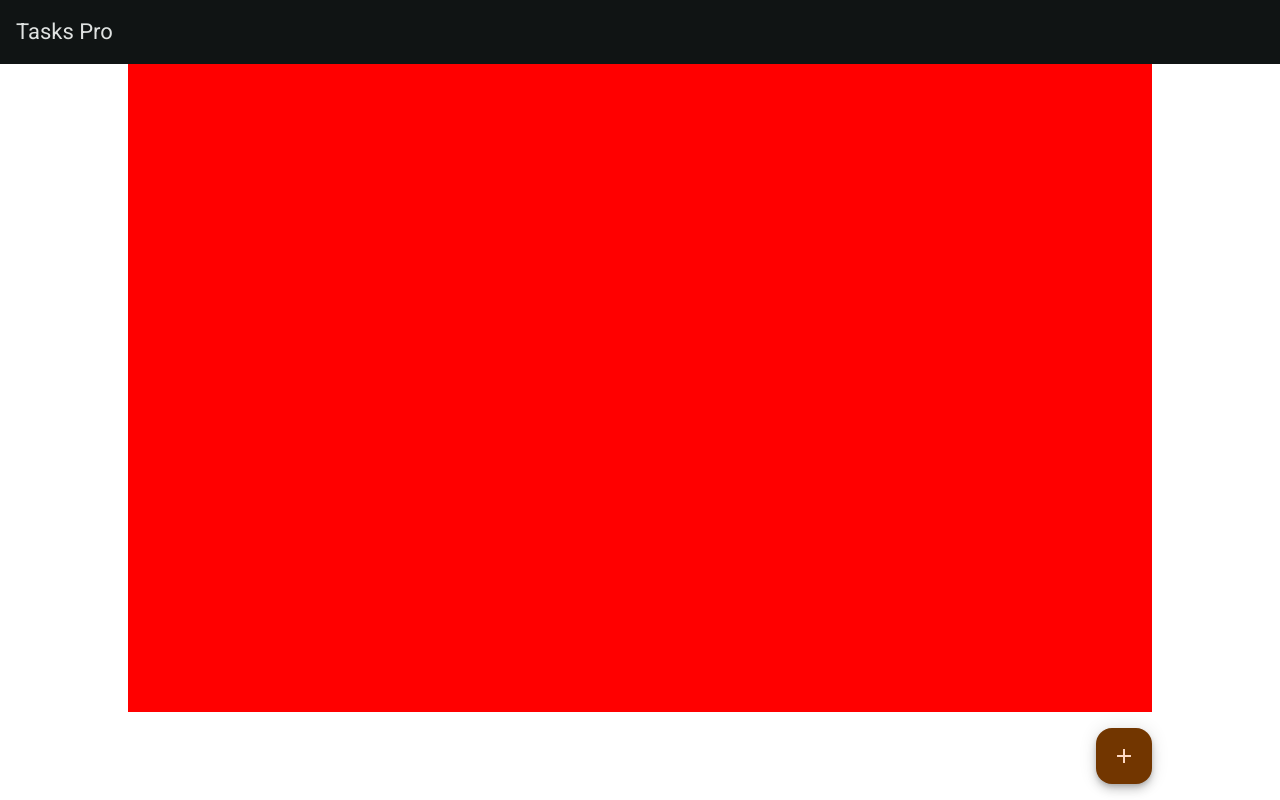
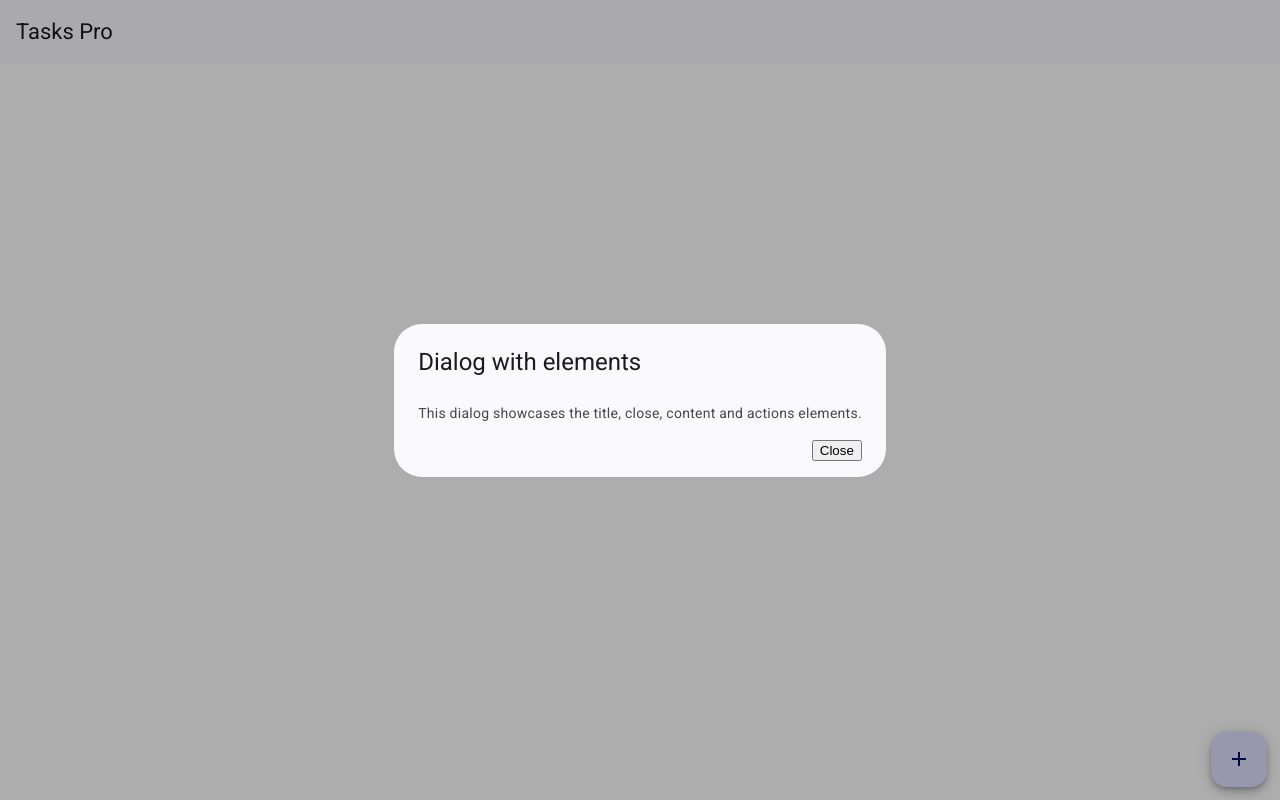
Before and after one commit to gbtec-ext-alexandreinsua/tasks-pro, an Angular app: page / in a window 1280 px wide. Both pictures are taken after a click on the button "add". Built offline with nearby package versions, Linux system fonts and the light colour scheme.

Commit message:
feat: add task dialog

```diff
--- a/angular.json
+++ b/angular.json
@@ -24,19 +24,11 @@
               "base": "dist/tasks-pro"
             },
             "index": "src/index.html",
-            "polyfills": [
-              "src/polyfills.ts"
-            ],
+            "polyfills": ["src/polyfills.ts"],
             "tsConfig": "tsconfig.app.json",
             "inlineStyleLanguage": "scss",
-            "assets": [
-              "src/favicon.ico",
-              "src/assets"
-            ],
-            "styles": [
-              "@angular/material/prebuilt-themes/cyan-orange.css",
-              "src/styles.scss"
-            ],
+            "assets": ["src/favicon.ico", "src/assets"],
+            "styles": ["@angular/material/prebuilt-themes/azure-blue.css", "src/styles.scss"],
             "scripts": [],
             "browser": "src/main.ts"
           },
@@ -92,18 +84,13 @@
         "lint": {
           "builder": "@angular-eslint/builder:lint",
           "options": {
-            "lintFilePatterns": [
-              "src/**/*.ts",
-              "src/**/*.html"
-            ]
+            "lintFilePatterns": ["src/**/*.ts", "src/**/*.html"]
           }
         }
       }
     }
   },
   "cli": {
-    "schematicCollections": [
-      "@angular-eslint/schematics"
-    ]
+    "schematicCollections": ["@angular-eslint/schematics"]
   }
 }
--- a/src/app/board/board.component.html
+++ b/src/app/board/board.component.html
@@ -1,6 +1,4 @@
-<div style="background-color: red; width: 100%; flex-grow: 1;"></div>
-<div class="create-task-button">
-  <button mat-fab aria-label="s">
-    <mat-icon>add</mat-icon>
-  </button>
-</div>
+<!-- <div style="background-color: tomato; width: 100%; height: 100%"></div> -->
+<button class="create-task-button" mat-fab aria-label="s" (click)="showTaskDialog()">
+  <mat-icon>add</mat-icon>
+</button>
--- a/src/app/board/board.component.scss
+++ b/src/app/board/board.component.scss
@@ -1,12 +1,11 @@
 :host {
-  display: flex;
-  flex-direction: column;
+  width: 80%;
   flex-grow: 1;
-  width: 80%;
   margin: 0 auto;
 
   .create-task-button {
-    padding: 1em 0;
-    align-self: flex-end;
+    position: absolute;
+    bottom: 1em;
+    right: 1em;
   }
 }
--- a/src/app/board/board.component.ts
+++ b/src/app/board/board.component.ts
@@ -1,13 +1,24 @@
-import { Component } from '@angular/core';
+import { Component, inject } from '@angular/core';
+import { MatButtonModule } from '@angular/material/button';
+import { MatDialog, MatDialogModule } from '@angular/material/dialog';
 import { MatIconModule } from '@angular/material/icon';
-
-import { MatButtonModule } from '@angular/material/button';
+import { TaskDialogComponent } from '../task-dialog/task-dialog.component';
 
 @Component({
   selector: 'app-board',
   standalone: true,
-  imports: [MatButtonModule, MatIconModule],
+  imports: [MatButtonModule, MatDialogModule, MatIconModule, TaskDialogComponent],
   templateUrl: './board.component.html',
   styleUrl: './board.component.scss'
 })
-export class BoardComponent {}
+export class BoardComponent {
+  readonly dialog = inject(MatDialog);
+
+  showTaskDialog() {
+    const dialogRef = this.dialog.open(TaskDialogComponent);
+
+    dialogRef.afterClosed().subscribe(result => {
+      console.log(`Dialog result: ${result}`);
+    });
+  }
+}
--- /dev/null
+++ b/src/app/task-dialog/task-dialog.component.html
@@ -0,0 +1,5 @@
+<h2 mat-dialog-title>Dialog with elements</h2>
+<mat-dialog-content>This dialog showcases the title, close, content and actions elements.</mat-dialog-content>
+<mat-dialog-actions>
+  <button mat-button mat-dialog-close>Close</button>
+</mat-dialog-actions>
--- /dev/null
+++ b/src/app/task-dialog/task-dialog.component.ts
@@ -0,0 +1,13 @@
+import { ChangeDetectionStrategy, Component } from '@angular/core';
+import { MatDialogModule } from '@angular/material/dialog';
+
+@Component({
+  selector: 'app-task-dialog',
+  standalone: true,
+  imports: [MatDialogModule],
+  templateUrl: './task-dialog.component.html',
+  styleUrl: './task-dialog.component.scss',
+  changeDetection: ChangeDetectionStrategy.OnPush
+})
+
+export class TaskDialogComponent {}
```
Also changed, not shown: src/app/task-dialog/task-dialog.component.scss (added), 2 other files (tests, documents, lock files or other folders).
